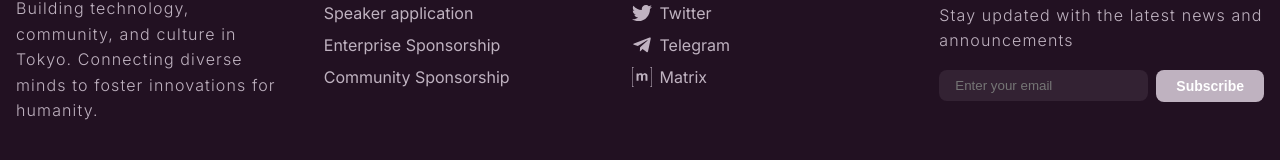
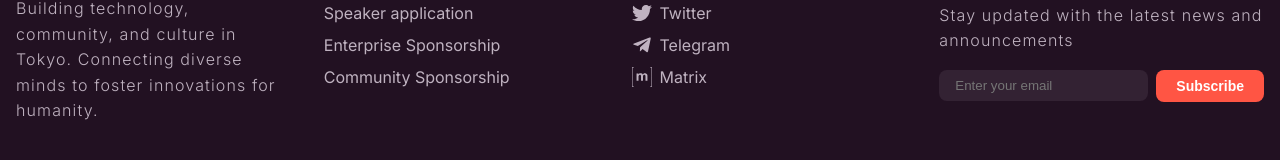
Before and after one commit to ethereumjp/ethtokyo-website, a Next.js app: page /gallery in a window 1280 px wide. Shown: the part 1722-1882 px from the top of the page. Built offline with nearby package versions, Linux system fonts and the light colour scheme.

Commit message:
refactor footer; prevent memory bug in gallery

```diff
--- a/src/components/atoms/Button.tsx
+++ b/src/components/atoms/Button.tsx
@@ -60,7 +60,7 @@ const Button = ({
     `,
     outline: css`
       background-color: transparent;
-      border: 2px solid ${brand.Primary};
+      outline: 2px solid ${brand.Primary};
       color: ${brand.Primary};
       &:hover {
         background-color: ${themeLight.PrimaryLowContrast};
--- a/src/components/organisms/Footer/index.tsx
+++ b/src/components/organisms/Footer/index.tsx
@@ -134,6 +134,18 @@ const Footer: FC<ComponentProps> = ({ children }) => {
     );
   };
 
+  // Helper to get button label based on sendStatus
+  const getNewsletterButtonLabel = () => {
+    switch (sendStatus) {
+      case 1:
+        return "Sending...";
+      case 2:
+        return "Subscribed";
+      default:
+        return "Subscribe";
+    }
+  };
+
   return (
     <footer css={footerStyle}>
       <div css={containerStyle}>
@@ -204,24 +216,28 @@ const Footer: FC<ComponentProps> = ({ children }) => {
                 css={inputStyle}
                 id="email"
                 required
-                pattern="^([\w-]+(?:\.[\w-]+)*)@((?:[\w-]+\.)*\w[\w-]{0,66})\.([a-z]{2,6}(?:\.[a-z]{2})?)$"
+                pattern='^(([^<>()\[\]\\.,;:\s@"]+(\.[^<>()\[\]\\.,;:\s@"]+)*)|(".+"))@((\[[0-9]{1,3}\.[0-9]{1,3}\.[0-9]{1,3}\.[0-9]{1,3}])|(([a-zA-Z\-0-9]+\.)+[a-zA-Z]{2,}))$'
                 title="Please enter a valid email address"
                 onChange={(e) => setIsValidEmail(e.target.validity.valid)}
-                disabled={[1, 2].includes(sendStatus)}
+                disabled={[1, 2, 3].includes(sendStatus)}
               />
               <Button
                 size="small"
                 variant={
-                  !isValidEmail && sendStatus === 0
-                    ? "disabled"
-                    : sendStatus === 2
+                  sendStatus === 0
+                    ? "primary"
+                    : sendStatus === 1
                       ? "secondary"
-                      : "primary"
+                      : sendStatus === 2
+                        ? "disabled"
+                        : sendStatus === 3
+                          ? "disabled"
+                          : "disabled"
                 }
                 type="submit"
                 css={footerButtonStyle}
               >
-                {sendStatus === 2 ? "Subscribed" : "Subscribe"}
+                {getNewsletterButtonLabel()}
               </Button>
             </form>
           </div>
--- a/src/pages/gallery.tsx
+++ b/src/pages/gallery/index.tsx
@@ -17,6 +17,7 @@ import { IoChevronBack, IoChevronForward, IoClose } from "react-icons/io5";
 const ITEMS_PER_PAGE = 12;
 
 // --- Styles ---
+// ... (styles unchanged, omitted for brevity, same as original) ...
 const categoryFilterStyle = css`
   display: flex;
   justify-content: center;
@@ -442,24 +443,37 @@ const GalleryPage: NextPage = () => {
   const nextImage = useCallback(() => {
     if (!selectedImage) return;
     const currentPageImages = getCurrentPageImages();
+    if (currentPageImages.length === 0) return;
     const currentIndex = currentPageImages.findIndex(
       (img) => img.id === selectedImage.id,
     );
     if (currentIndex === -1) return;
-    const nextIndex = (currentIndex + 1) % currentPageImages.length;
-    setSelectedImage(currentPageImages[nextIndex]);
+    if (currentPageImages.length === 1) return;
+    const nextIndex = currentIndex + 1;
+    if (nextIndex >= currentPageImages.length) {
+      // Don't wrap around, just stay at last image
+      setSelectedImage(currentPageImages[currentPageImages.length - 1]);
+    } else {
+      setSelectedImage(currentPageImages[nextIndex]);
+    }
   }, [selectedImage, getCurrentPageImages]);
 
   const prevImage = useCallback(() => {
     if (!selectedImage) return;
     const currentPageImages = getCurrentPageImages();
+    if (currentPageImages.length === 0) return;
     const currentIndex = currentPageImages.findIndex(
       (img) => img.id === selectedImage.id,
     );
     if (currentIndex === -1) return;
-    const prevIndex =
-      currentIndex === 0 ? currentPageImages.length - 1 : currentIndex - 1;
-    setSelectedImage(currentPageImages[prevIndex]);
+    if (currentPageImages.length === 1) return;
+    const prevIndex = currentIndex - 1;
+    if (prevIndex < 0) {
+      // Don't wrap around, just stay at first image
+      setSelectedImage(currentPageImages[0]);
+    } else {
+      setSelectedImage(currentPageImages[prevIndex]);
+    }
   }, [selectedImage, getCurrentPageImages]);
 
   const handleCategoryChange = useCallback(
@@ -473,10 +487,12 @@ const GalleryPage: NextPage = () => {
 
   const handlePageChange = useCallback(
     (page: number) => {
+      // Prevent invalid page numbers
+      if (page < 1 || page > totalPages) return;
       setCurrentPage(page);
       if (selectedImage) setSelectedImage(null);
     },
-    [selectedImage],
+    [selectedImage, totalPages],
   );
 
   // Keyboard navigation for modal
```
